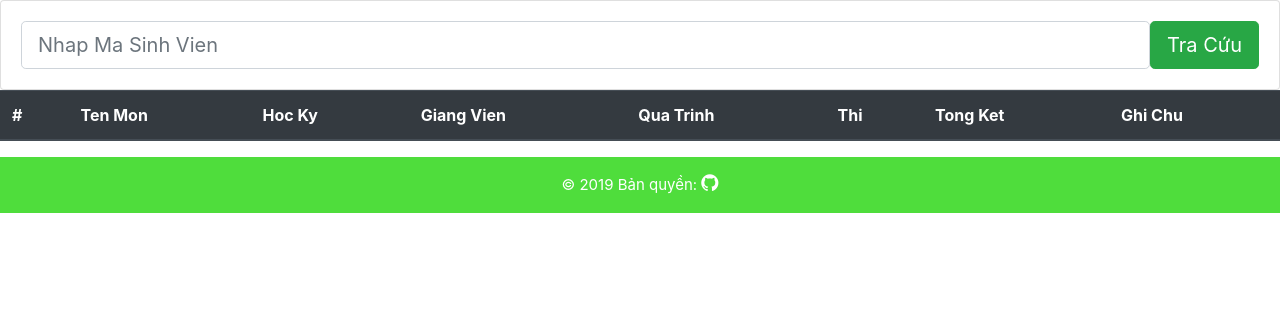
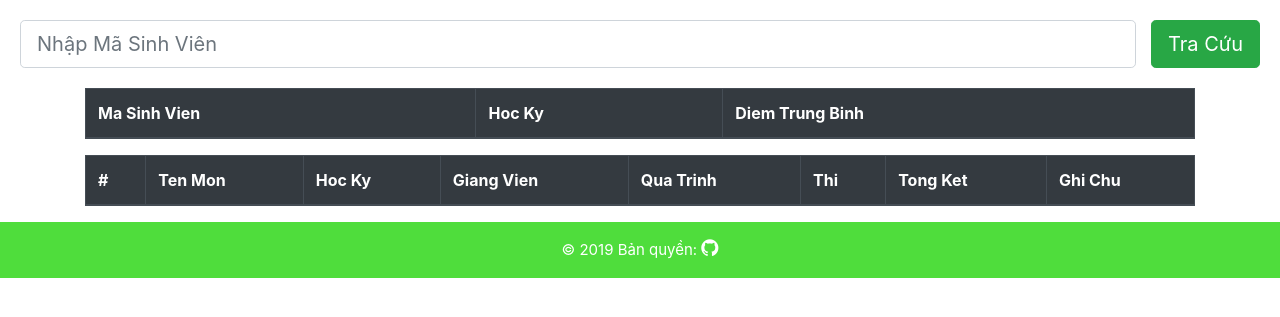
Before and after one commit to nocpinmylf/175A071063_175A071204, a PHP site: page /tracuudiem.php in a window 1280 px wide. Shown: the part 56-373 px from the top of the page. Run offline with PHP 8.4, Linux system fonts and the light colour scheme; lists and menus that the app fills with data are empty.

Commit message:
update btl

```diff
--- /dev/null
+++ b/css/tracuu.css
@@ -0,0 +1,3 @@
+.tim-kiem>form>div button{
+    margin-left: 15px;
+}
--- a/header.php
+++ b/header.php
@@ -14,7 +14,7 @@
   <body>
     <header>
       <nav id="nav" class="mb-1 navbar navbar-expand-lg navbar-dark default-color">
-        <a class="navbar-brand" href="#">Hệ Thống Quản Lý Điểm Sinh Viên</a>
+        <a class="navbar-brand" href="index.php">Hệ Thống Quản Lý Điểm Sinh Viên</a>
         <button class="navbar-toggler" type="button" data-toggle="collapse" data-target="#navbarSupportedContent-333"
           aria-controls="navbarSupportedContent-333" aria-expanded="false" aria-label="Toggle navigation">
           <span class="navbar-toggler-icon"></span>
--- a/tracuudiem.php
+++ b/tracuudiem.php
@@ -9,6 +9,7 @@
 
     <!-- Bootstrap CSS -->
     <link rel="stylesheet" href="css/style.css">
+    <link rel="stylesheet" href="css/tracuu.css">
     <link rel="stylesheet" href="https://stackpath.bootstrapcdn.com/bootstrap/4.3.1/css/bootstrap.min.css" integrity="sha384-ggOyR0iXCbMQv3Xipma34MD+dH/1fQ784/j6cY/iJTQUOhcWr7x9JvoRxT2MZw1T" crossorigin="anonymous">
 </head>
 
@@ -17,10 +18,10 @@
         <div class="header"><?php include "header.php"; ?></div>
         <div class="main">
             <div class="tim-kiem">
-            <form class="card card-sm">
+                <form class="card-sm">
                     <div class="card-body row no-gutters align-items-center">
                         <div class="col">
-                                        <input class="form-control form-control-lg form-control-borderless" type="search" placeholder="Nhap Ma Sinh Vien">
+                            <input class="form-control form-control-lg form-control-borderless" type="search" placeholder="Nhập Mã Sinh Viên">
                         </div>
                         <div class="col-auto">
                             <button class="btn btn-lg btn-success" type="submit">Tra Cứu</button>
@@ -28,8 +29,19 @@
                     </div>
                 </form>
             </div>
-            <div class="diem-mon">
-                <table class="table table-striped table-dark">
+            <div class="diem-tb container">
+            <table class="table table-striped table-dark table-bordered">
+                    <thead>
+                        <tr>
+                            <th scope="col">Ma Sinh Vien</th>
+                            <th scope="col">Hoc Ky</th>
+                            <th scope="col">Diem Trung Binh</th>
+                        </tr>
+                    </thead>
+                </table>
+            </div>
+            <div class="diem-mon container">
+                <table class="table table-striped table-dark table-bordered">
                     <thead>
                         <tr>
                             <th scope="col">#</th>
```
Lines whose indentation alone changed are shown as unchanged.
